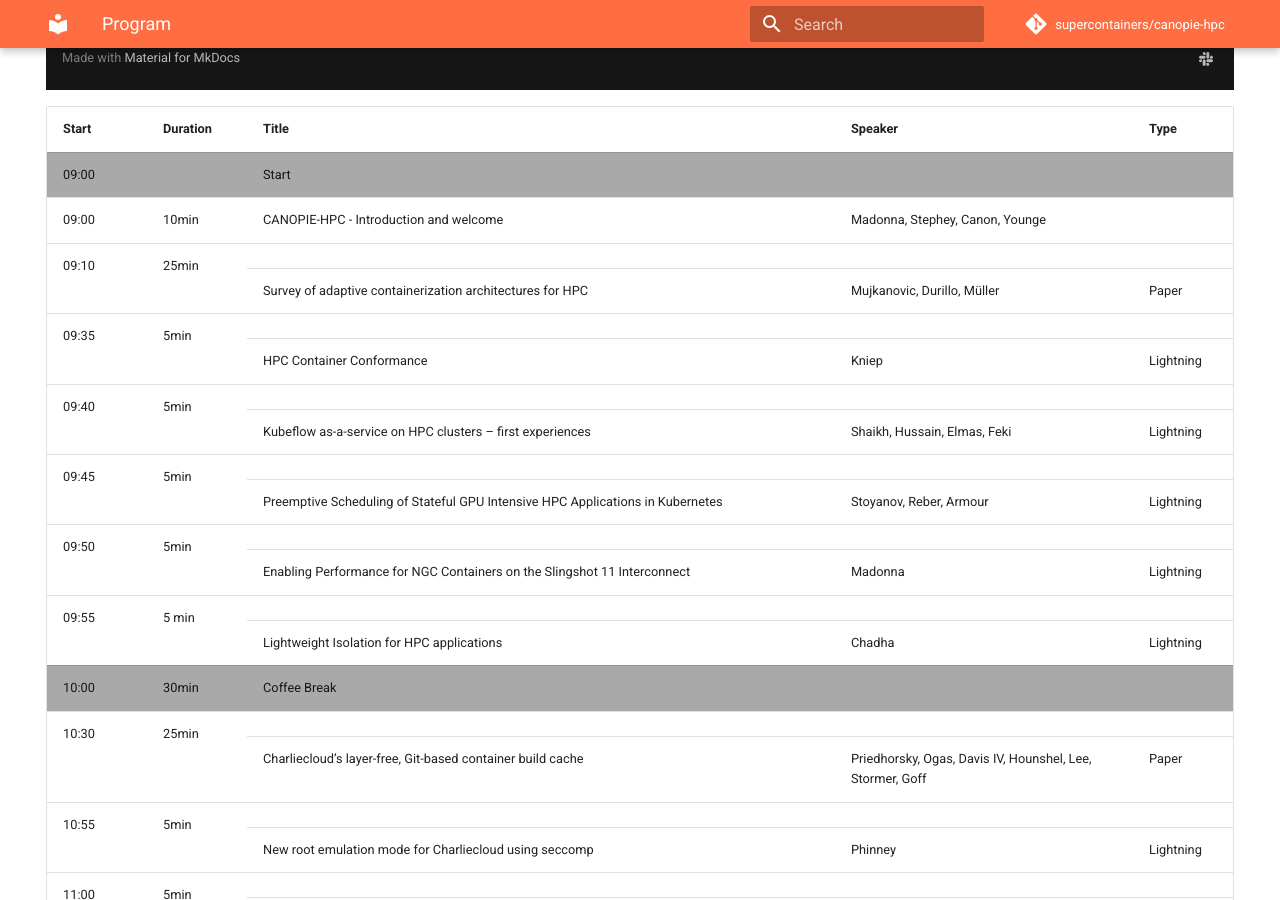
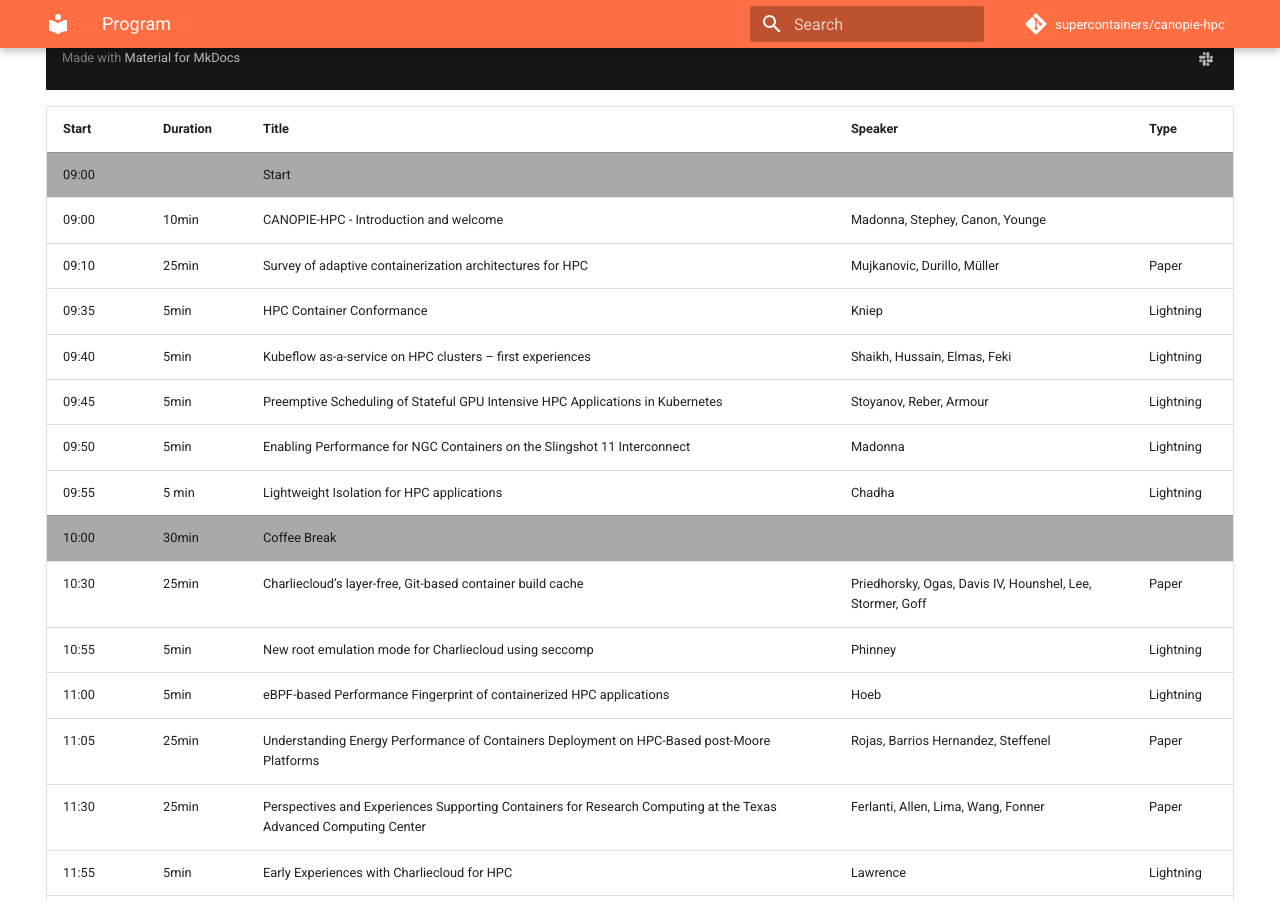
Before and after one commit to supercontainers/canopie-hpc, an MkDocs documentation site: the page built from docs/program.md, in a window 1280 px wide and 900 px high, scrolled down 457 px. Built offline with MkDocs 1.6.1 and Material for MkDocs 9.7.7, drawn with Linux system fonts in a browser that asks for light colours; comment, search, counter and statistics services are not loaded.

Commit message:
Updated program table formatting and workshop time in index

```diff
--- a/docs/program.md
+++ b/docs/program.md
@@ -37,61 +37,43 @@
         <td></td>
     </tr>
     <tr>
-        <td style="vertical-align:top" rowspan="2">09:10</td>
-        <td style="vertical-align:top" rowspan="2">25min</td>
-        <td colspan="4"></td>
-    </tr>
-    <tr>
+        <td>09:10</td>
+        <td>25min</td>
         <td>Survey of adaptive containerization architectures for HPC</td>
         <td>Mujkanovic, Durillo, Müller</td>
         <td>Paper</td>
     </tr>
     <tr>
-        <td style="vertical-align:top" rowspan="2">09:35</td>
-        <td style="vertical-align:top" rowspan="2">5min</td>
-        <td colspan="4"></td>
-    </tr>
-    <tr>
+        <td>09:35</td>
+        <td>5min</td>
         <td>HPC Container Conformance</td>
         <td>Kniep</td>
         <td>Lightning</td>
     </tr>
  <tr>
-        <td style="vertical-align:top" rowspan="2">09:40</td>
-        <td style="vertical-align:top" rowspan="2">5min</td>
-        <td colspan="4"></td>
-    </tr>
-    <tr>
+        <td>09:40</td>
+        <td>5min</td>
         <td>Kubeflow as-a-service on HPC clusters – first experiences</td>
         <td>Shaikh, Hussain, Elmas, Feki</td>
         <td>Lightning</td>
     </tr>
  <tr>
-        <td style="vertical-align:top" rowspan="2">09:45</td>
-        <td style="vertical-align:top" rowspan="2">5min</td>
-        <td colspan="4"></td>
-    </tr>
-    <tr>
+        <td>09:45</td>
+        <td>5min</td>
         <td>Preemptive Scheduling of Stateful GPU Intensive HPC Applications in Kubernetes</td>
         <td>Stoyanov, Reber, Armour</td>
         <td>Lightning</td>
     </tr>
  <tr>
-        <td style="vertical-align:top" rowspan="2">09:50</td>
-        <td style="vertical-align:top" rowspan="2">5min</td>
-        <td colspan="4"></td>
-    </tr>
-    <tr>
+        <td>09:50</td>
+        <td>5min</td>
         <td>Enabling Performance for NGC Containers on the Slingshot 11 Interconnect</td>
         <td>Madonna</td>
         <td>Lightning</td>
     </tr>
   <tr>
-        <td style="vertical-align:top" rowspan="2">09:55</td>
-        <td style="vertical-align:top" rowspan="2">5 min</td>
-        <td colspan="4"></td>
-    </tr>
-    <tr>
+        <td>09:55</td>
+        <td>5 min</td>
         <td>Lightweight Isolation for HPC applications</td>
         <td>Chadha</td>
         <td>Lightning</td>
@@ -103,88 +85,61 @@
     </tr>
 
  <tr>
-        <td style="vertical-align:top" rowspan="2">10:30</td>
-        <td style="vertical-align:top" rowspan="2">25min</td>
-        <td colspan="4"></td>
-    </tr>
-    <tr>
+        <td>10:30</td>
+        <td>25min</td>
         <td>Charliecloud’s layer-free, Git-based container build cache</td>
         <td>Priedhorsky, Ogas, Davis IV, Hounshel, Lee, Stormer, Goff</td>
         <td>Paper</td>
     </tr>
  <tr>
-        <td style="vertical-align:top" rowspan="2">10:55</td>
-        <td style="vertical-align:top" rowspan="2">5min</td>
-        <td colspan="4"></td>
-    </tr>
-    <tr>
+        <td>10:55</td>
+        <td>5min</td>
         <td>New root emulation mode for Charliecloud using seccomp</td>
         <td>Phinney</td>
         <td>Lightning</td>
     </tr>
  <tr>
-        <td style="vertical-align:top" rowspan="2">11:00</td>
-        <td style="vertical-align:top" rowspan="2">5min</td>
-        <td colspan="4"></td>
-    </tr>
-    <tr>
+        <td>11:00</td>
+        <td>5min</td>
         <td>eBPF-based Performance Fingerprint of containerized HPC applications</td>
         <td>Hoeb</td>
         <td>Lightning</td>
     </tr>
  <tr>
-        <td style="vertical-align:top" rowspan="2">11:05</td>
-        <td style="vertical-align:top" rowspan="2">25min</td>
-        <td colspan="4"></td>
-    </tr>
-    <tr>
+        <td>11:05</td>
+        <td>25min</td>
         <td>Understanding Energy Performance of Containers Deployment on HPC-Based post-Moore Platforms</td>
         <td>Rojas, Barrios Hernandez, Steffenel</td>
         <td>Paper</td>
     </tr>
  <tr>
-        <td style="vertical-align:top" rowspan="2">11:30</td>
-        <td style="vertical-align:top" rowspan="2">25min</td>
-        <td colspan="4"></td>
-    </tr>
-    <tr>
+        <td>11:30</td>
+        <td>25min</td>
         <td>Perspectives and Experiences Supporting Containers for Research Computing at the Texas Advanced Computing Center</td>
         <td>Ferlanti, Allen, Lima, Wang, Fonner</td>
         <td>Paper</td>
     </tr>
  <tr>
-        <td style="vertical-align:top" rowspan="2">11:55</td>
-        <td style="vertical-align:top" rowspan="2">5min</td>
-        <td colspan="4"></td>
-    </tr>
-    <tr>
+        <td>11:55</td>
+        <td>5min</td>
         <td>Early Experiences with Charliecloud for HPC</td>
         <td>Lawrence</td>
         <td>Lightning</td>
     </tr>
-        <td style="vertical-align:top" rowspan="2">12:00</td>
-        <td style="vertical-align:top" rowspan="2">5min</td>
-        <td colspan="4"></td>
-    </tr>
-    <tr>
+        <td>12:00</td>
+        <td>5min</td>
         <td>Computing-as-a-Service Infrastructure for Accelerating Digital Engineering</td>
         <td>Ho, Pedretti</td>
         <td>Lightning</td>
     </tr>
-        <td style="vertical-align:top" rowspan="2">12:05</td>
-        <td style="vertical-align:top" rowspan="2">5min</td>
-        <td colspan="4"></td>
-    </tr>
-    <tr>
+        <td>12:05</td>
+        <td>5min</td>
         <td>The Story of Spin: Five Years Supporting Science with Container-Based Services at NERSC</td>
         <td>Lasiewski, Snavely</td>
         <td>Lightning</td>
     </tr>
-        <td style="vertical-align:top" rowspan="2">12:10</td>
-        <td style="vertical-align:top" rowspan="2">20min</td>
-        <td colspan="4"></td>
-    </tr>
-    <tr>
+        <td>12:10</td>
+        <td>20min</td>
         <td>CANOPIE-HPC Community Discussion/Open Q&A</td>
         <td>Madonna, Stephey</td>
         <td></td>
```
Also changed, not shown: docs/index.md (+1 -1 lines).
